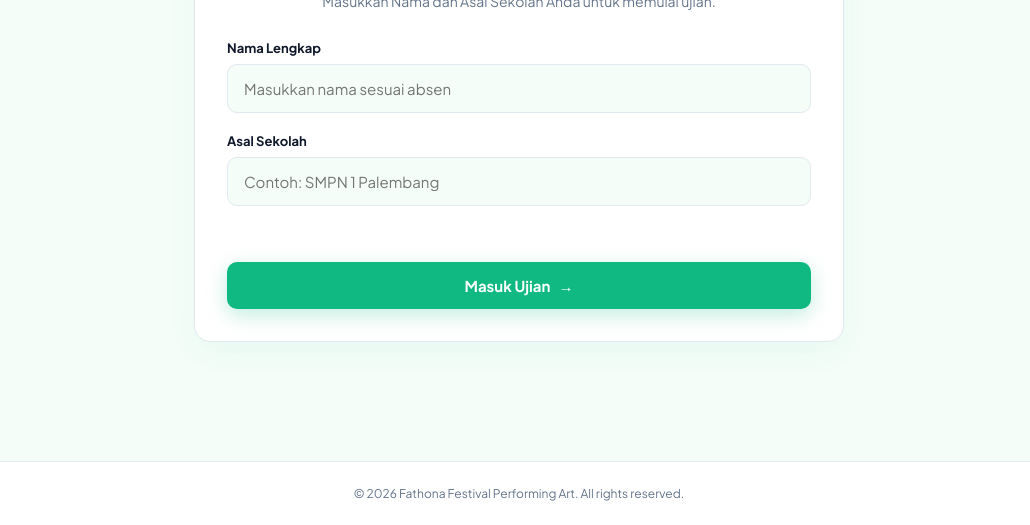
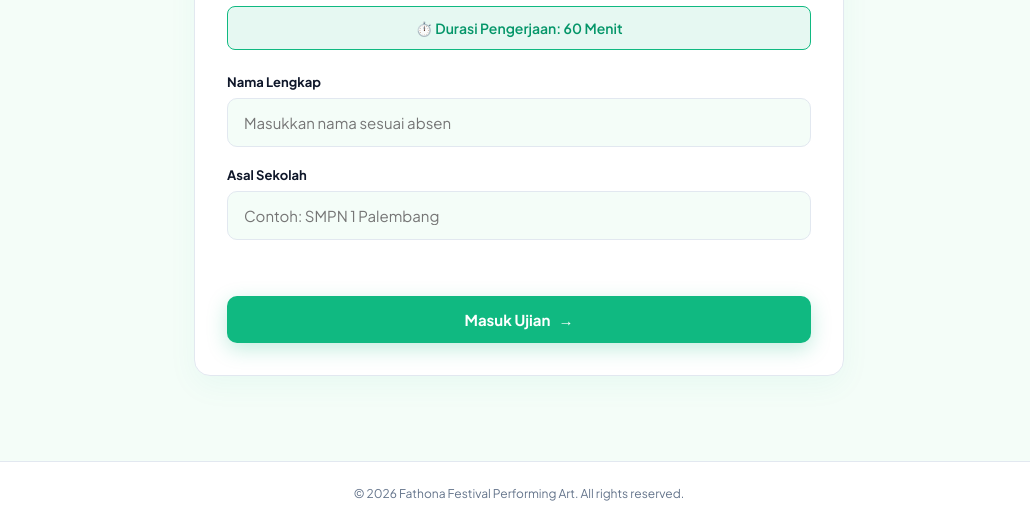
Before and after one commit to Fathonafest-art/OlimpiadeMTK-SMP, a plain HTML site: page index.htm in a window 1280 px wide. Shown: the part 275-800 px from the top of the page, without its empty margins (121-1151 px from the left). Drawn offline with Linux system fonts and the light colour scheme.

Commit message:
Add duration info box to login screen
Added a duration info box to the login screen.

```diff
--- a/index.htm
+++ b/index.htm
@@ -6,6 +6,20 @@
   <title>Olimpiade Matematika | Fathona Festival 2026</title>
   <link href="https://fonts.googleapis.com/css2?family=Plus+Jakarta+Sans:wght@400;500;600;700;800&display=swap" rel="stylesheet">
   <link rel="stylesheet" href="style.css">
+  <style>
+    /* Style tambahan untuk kotak info durasi */
+    .info-durasi {
+      background: rgba(16, 185, 129, 0.1);
+      border: 1px solid var(--primary);
+      color: var(--primary-hover);
+      padding: 12px;
+      border-radius: 8px;
+      text-align: center;
+      font-size: 14px;
+      font-weight: 600;
+      margin-bottom: 24px;
+    }
+  </style>
 </head>
 <body>
 
@@ -31,6 +45,12 @@
           <h2>Olimpiade Matematika</h2>
           <p>Masukkan Nama dan Asal Sekolah Anda untuk memulai ujian.</p>
         </div>
+
+        <!-- KOTAK INFO DURASI -->
+        <div class="info-durasi">
+          ⏱️ Durasi Pengerjaan: <span id="infoDurasi">60</span> Menit
+        </div>
+
         <div class="input-group">
           <label>Nama Lengkap</label>
           <input type="text" id="loginNama" placeholder="Masukkan nama sesuai absen">
@@ -74,7 +94,7 @@
       </div>
     </section>
 
-    <!-- 3. HALAMAN HASIL (TANPA SKOR) -->
+    <!-- 3. HALAMAN HASIL -->
     <section id="resultScreen" class="screen">
       <div class="card text-center">
         <div class="result-icon">✅</div>
```
